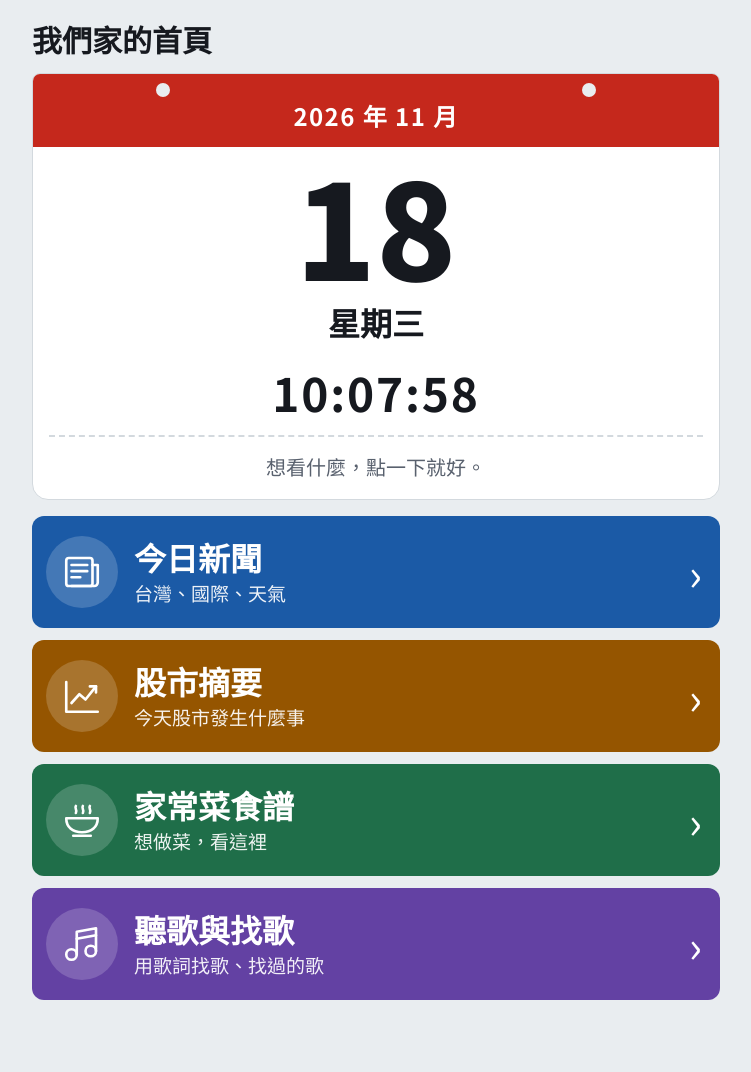
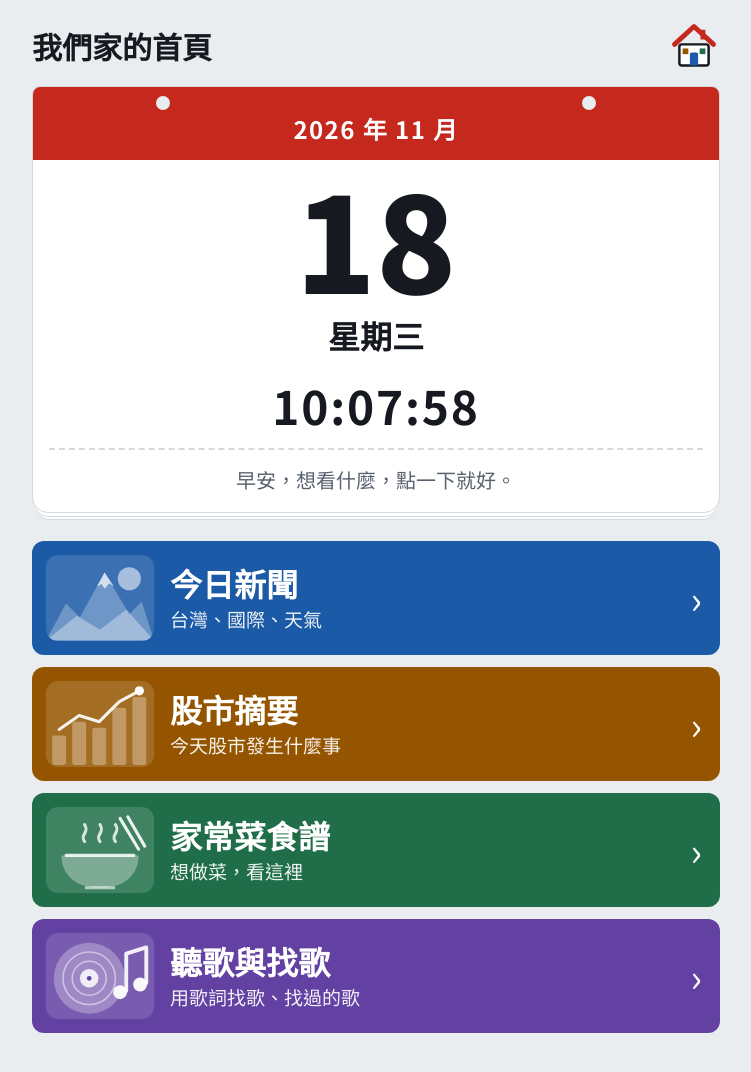
Before and after one commit to Xiang0503/family-home, a plain HTML site: page index.html in a window 1280 px wide. Shown: the whole page, without its empty margins (264-1015 px from the left). Drawn offline with Linux system fonts and the light colour scheme.

Commit message:
Refine home page: illustrated tiles, house mark, stacked calendar, greeting
Co-Authored-By: Claude Sonnet 5.5 <noreply@anthropic.com>
Claude-Session: https://claude.ai/code/session_015vmh5C3qpnSc1f4FwDX7Ma

```diff
--- a/index.html
+++ b/index.html
@@ -64,8 +64,10 @@ em { font-style: normal; display: inline-block; font-size: 16px; color: var(--mu
 
 /* 首頁：撕頁日曆 */
 #home { padding-top: 20px; }
-#home h1 { font-size: 30px; margin-bottom: 14px; }
-.cal { position: relative; background: var(--surface); border: 1px solid var(--line); border-radius: 8px 8px 16px 16px; overflow: hidden; text-align: center; }
+#home h1 { font-size: 30px; }
+.titlerow { display: flex; align-items: center; justify-content: space-between; gap: 12px; margin-bottom: 14px; }
+.house { width: 52px; height: 52px; flex: none; }
+.cal { box-shadow: 0 6px 0 -3px var(--surface), 0 7px 0 -3px var(--line), 0 12px 0 -6px var(--surface), 0 13px 0 -6px var(--line); position: relative; background: var(--surface); border: 1px solid var(--line); border-radius: 8px 8px 16px 16px; overflow: hidden; text-align: center; }
 .cal::before, .cal::after { content: ""; position: absolute; top: 9px; width: 14px; height: 14px; border-radius: 50%; background: var(--bg); }
 .cal::before { left: 18%; } .cal::after { right: 18%; }
 .cal-top { background: var(--red); color: #fff; font-size: 24px; font-weight: 700; letter-spacing: .06em; padding: 20px 0 10px; }
@@ -74,14 +76,14 @@ em { font-style: normal; display: inline-block; font-size: 16px; color: var(--mu
 .cal-wd { font-size: 32px; font-weight: 700; padding-bottom: 14px; }
 .cal-time { font-size: 46px; font-weight: 700; font-variant-numeric: tabular-nums; letter-spacing: .04em; line-height: 1.2; padding-bottom: 14px; }
 .cal-foot { border-top: 2px dashed var(--line); margin: 0 16px; padding: 12px 0 14px; color: var(--muted); font-size: 20px; }
-.menu { display: grid; gap: 12px; margin-top: 16px; }
+.menu { display: grid; gap: 12px; margin-top: 28px; }
 .menu a { --c: var(--a-news); display: flex; align-items: center; gap: 16px; text-decoration: none; background: var(--c); color: #fff; border-radius: 12px; padding: 14px 18px 14px 14px; min-height: 112px; }
 .menu a.m-news { --c: var(--a-news); } .menu a.m-stock { --c: var(--a-stock); } .menu a.m-recipe { --c: var(--a-recipe); } .menu a.m-music { --c: var(--a-music); }
-.menu .ic { flex: none; width: 72px; height: 72px; border-radius: 50%; display: grid; place-items: center; background: rgba(255,255,255,.18); color: #fff; }
-.menu .ic svg { width: 42px; height: 42px; }
+.menu .ic { flex: none; width: 108px; height: 86px; border-radius: 12px; overflow: hidden; background: rgba(255,255,255,.14); }
+.menu .ic svg { width: 100%; height: 100%; display: block; }
 .menu a b { display: block; font-size: 32px; font-weight: 900; line-height: 1.35; color: #fff; }
 .menu a span { display: block; font-size: 19px; line-height: 1.5; color: rgba(255,255,255,.92); }
-.menu a::after { content: "›"; margin-left: auto; font-size: 44px; line-height: 1; color: #fff; }
+.menu a::after { content: "›"; margin-left: auto; font-size: 38px; line-height: 1; color: #fff; }
 .menu a:active { filter: brightness(.9); }
 
 /* 內頁頁首 */
@@ -138,7 +140,7 @@ details[open] summary::after { content: "收起來"; }
 .song { display: block; text-decoration: none; background: var(--surface); color: var(--ink); border-left: 8px solid var(--accent); border-radius: 4px 10px 10px 4px; padding: 12px 20px; min-height: 80px; }
 .song b { display: block; font-size: 28px; line-height: 1.5; }
 .song span { color: var(--muted); font-size: 19px; }
-@media (max-width: 420px) { body { font-size: 19px; } h1 { font-size: 34px; } #home h1 { font-size: 28px; } .cal-day { font-size: 112px; } .cal-time { font-size: 40px; } .menu a b { font-size: 29px; } .menu .ic { width: 64px; height: 64px; } .menu .ic svg { width: 38px; height: 38px; } .lead { font-size: 20px; } summary { font-size: 24px; } }
+@media (max-width: 420px) { body { font-size: 19px; } h1 { font-size: 34px; } #home h1 { font-size: 28px; } .cal-day { font-size: 112px; } .cal-time { font-size: 40px; } .menu a b { font-size: 29px; } .menu .ic { width: 92px; height: 74px; } .lead { font-size: 20px; } summary { font-size: 24px; } }
 </style>
 </head>
 <body>
@@ -146,19 +148,19 @@ details[open] summary::after { content: "收起來"; }
 
 <!-- ========== 首頁 ========== -->
 <section id="home">
-  <h1>我們家的首頁</h1>
+  <div class="titlerow"><h1>我們家的首頁</h1><svg class="house" viewBox="0 0 64 64" aria-hidden="true"><path d="M8 30L32 8l24 22" fill="none" stroke="var(--red)" stroke-width="6" stroke-linecap="round" stroke-linejoin="round"/><rect x="14" y="30" width="36" height="26" rx="3" fill="var(--surface)" stroke="var(--ink)" stroke-width="3"/><rect x="27" y="40" width="10" height="16" rx="2" fill="var(--a-news)"/><rect x="18" y="35" width="7" height="7" fill="var(--a-stock)"/><rect x="39" y="35" width="7" height="7" fill="var(--a-recipe)"/><rect x="40" y="12" width="6" height="12" fill="var(--red)"/></svg></div>
   <div class="cal" aria-label="今天的日期">
     <div class="cal-top" id="cal-ym">2026 年 11 月</div>
     <div class="cal-day" id="cal-d">18</div>
     <div class="cal-wd" id="cal-w">星期三</div>
     <div class="cal-time" id="cal-t" aria-hidden="true">09:50:00</div>
-    <div class="cal-foot">想看什麼，點一下就好。</div>
+    <div class="cal-foot" id="cal-foot">想看什麼，點一下就好。</div>
   </div>
   <nav class="menu" aria-label="主選單">
-    <a class="m-news" href="#news"><div class="ic" aria-hidden="true"><svg viewBox="0 0 48 48" fill="none" stroke="currentColor" stroke-width="3" stroke-linecap="round" stroke-linejoin="round"><rect x="6" y="8" width="30" height="32" rx="3"/><path d="M36 16h6v20a4 4 0 0 1-4 4H12"/><path d="M12 16h18M12 23h18M12 30h10"/></svg></div><div><b>今日新聞</b><span>台灣、國際、天氣</span></div></a>
-    <a class="m-stock" href="#stock"><div class="ic" aria-hidden="true"><svg viewBox="0 0 48 48" fill="none" stroke="currentColor" stroke-width="3" stroke-linecap="round" stroke-linejoin="round"><path d="M6 8v34h36"/><path d="M12 32l9-10 7 6 12-15"/><path d="M33 13h7v7"/></svg></div><div><b>股市摘要</b><span>今天股市發生什麼事</span></div></a>
-    <a class="m-recipe" href="#recipe"><div class="ic" aria-hidden="true"><svg viewBox="0 0 48 48" fill="none" stroke="currentColor" stroke-width="3" stroke-linecap="round" stroke-linejoin="round"><path d="M6 22h36a0 0 0 0 1 0 0c0 10-7 16-18 16S6 32 6 22z"/><path d="M17 8c-2 3 2 4 0 8M25 8c-2 3 2 4 0 8M33 8c-2 3 2 4 0 8"/><path d="M14 42h20"/></svg></div><div><b>家常菜食譜</b><span>想做菜，看這裡</span></div></a>
-    <a class="m-music" href="#music"><div class="ic" aria-hidden="true"><svg viewBox="0 0 48 48" fill="none" stroke="currentColor" stroke-width="3" stroke-linecap="round" stroke-linejoin="round"><path d="M18 36V10l22-4v26"/><circle cx="12" cy="36" r="6"/><circle cx="34" cy="32" r="6"/><path d="M18 18l22-4"/></svg></div><div><b>聽歌與找歌</b><span>用歌詞找歌、找過的歌</span></div></a>
+    <a class="m-news" href="#news"><div class="ic" aria-hidden="true"><svg viewBox="0 0 140 110" aria-hidden="true"><circle cx="108" cy="30" r="15" fill="rgba(255,255,255,.55)"/><polygon points="0,110 26,62 44,80 76,22 108,76 124,60 140,110" fill="rgba(255,255,255,.26)"/><polygon points="0,110 40,78 70,96 104,70 140,110" fill="rgba(255,255,255,.34)"/><polygon points="76,22 66,40 72,37 76,43 82,36 88,40" fill="rgba(255,255,255,.7)"/></svg></div><div><b>今日新聞</b><span>台灣、國際、天氣</span></div></a>
+    <a class="m-stock" href="#stock"><div class="ic" aria-hidden="true"><svg viewBox="0 0 140 110" aria-hidden="true"><g fill="rgba(255,255,255,.3)"><rect x="8" y="70" width="18" height="38" rx="3"/><rect x="34" y="52" width="18" height="56" rx="3"/><rect x="60" y="60" width="18" height="48" rx="3"/><rect x="86" y="34" width="18" height="74" rx="3"/><rect x="112" y="20" width="18" height="88" rx="3"/></g><polyline points="17,62 43,44 69,52 95,26 121,12" fill="none" stroke="rgba(255,255,255,.9)" stroke-width="4" stroke-linecap="round" stroke-linejoin="round"/><circle cx="121" cy="12" r="6" fill="#fff"/></svg></div><div><b>股市摘要</b><span>今天股市發生什麼事</span></div></a>
+    <a class="m-recipe" href="#recipe"><div class="ic" aria-hidden="true"><svg viewBox="0 0 140 110" aria-hidden="true"><path d="M20 62h100c0 26-20 42-50 42S20 88 20 62z" fill="rgba(255,255,255,.32)"/><path d="M26 62h88" stroke="rgba(255,255,255,.85)" stroke-width="4" stroke-linecap="round"/><path d="M50 44c-7-8 7-12 0-22M70 44c-7-8 7-12 0-22M90 44c-7-8 7-12 0-22" fill="none" stroke="rgba(255,255,255,.8)" stroke-width="4" stroke-linecap="round"/><path d="M96 14l24 40M106 12l22 38" stroke="rgba(255,255,255,.9)" stroke-width="4" stroke-linecap="round"/><path d="M52 104h36" stroke="rgba(255,255,255,.6)" stroke-width="4" stroke-linecap="round"/></svg></div><div><b>家常菜食譜</b><span>想做菜，看這裡</span></div></a>
+    <a class="m-music" href="#music"><div class="ic" aria-hidden="true"><svg viewBox="0 0 140 110" aria-hidden="true"><circle cx="56" cy="58" r="46" fill="rgba(255,255,255,.28)"/><circle cx="56" cy="58" r="34" fill="none" stroke="rgba(255,255,255,.5)" stroke-width="2"/><circle cx="56" cy="58" r="22" fill="none" stroke="rgba(255,255,255,.5)" stroke-width="2"/><circle cx="56" cy="58" r="12" fill="rgba(255,255,255,.85)"/><circle cx="56" cy="58" r="3" fill="#6341a3"/><path d="M104 74V26l26-8v46" fill="none" stroke="rgba(255,255,255,.9)" stroke-width="5" stroke-linecap="round" stroke-linejoin="round"/><circle cx="96" cy="76" r="9" fill="rgba(255,255,255,.95)"/><circle cx="122" cy="66" r="9" fill="rgba(255,255,255,.95)"/></svg></div><div><b>聽歌與找歌</b><span>用歌詞找歌、找過的歌</span></div></a>
   </nav>
 </section>
 
@@ -384,7 +386,7 @@ details[open] summary::after { content: "收起來"; }
   })();
 
   (function () {
-    var ym = document.getElementById("cal-ym"), dd = document.getElementById("cal-d"), ww = document.getElementById("cal-w"), tt = document.getElementById("cal-t");
+    var ym = document.getElementById("cal-ym"), dd = document.getElementById("cal-d"), ww = document.getElementById("cal-w"), tt = document.getElementById("cal-t"), ft = document.getElementById("cal-foot");
     if (!ym || !dd || !ww || !tt) return;
     function two(n) { return (n < 10 ? "0" : "") + n; }
     function tick() {
@@ -393,6 +395,8 @@ details[open] summary::after { content: "收起來"; }
       dd.textContent = d.getDate();
       dd.className = d.getDay() === 0 ? "cal-day sun" : "cal-day";
       ww.textContent = "星期" + ["日","一","二","三","四","五","六"][d.getDay()];
+      var h = d.getHours(), g = h < 5 ? "晚安" : h < 11 ? "早安" : h < 18 ? "午安" : "晚安";
+      if (ft) ft.textContent = g + "，想看什麼，點一下就好。";
       tt.textContent = two(d.getHours()) + ":" + two(d.getMinutes()) + ":" + two(d.getSeconds());
     }
     tick();
```
